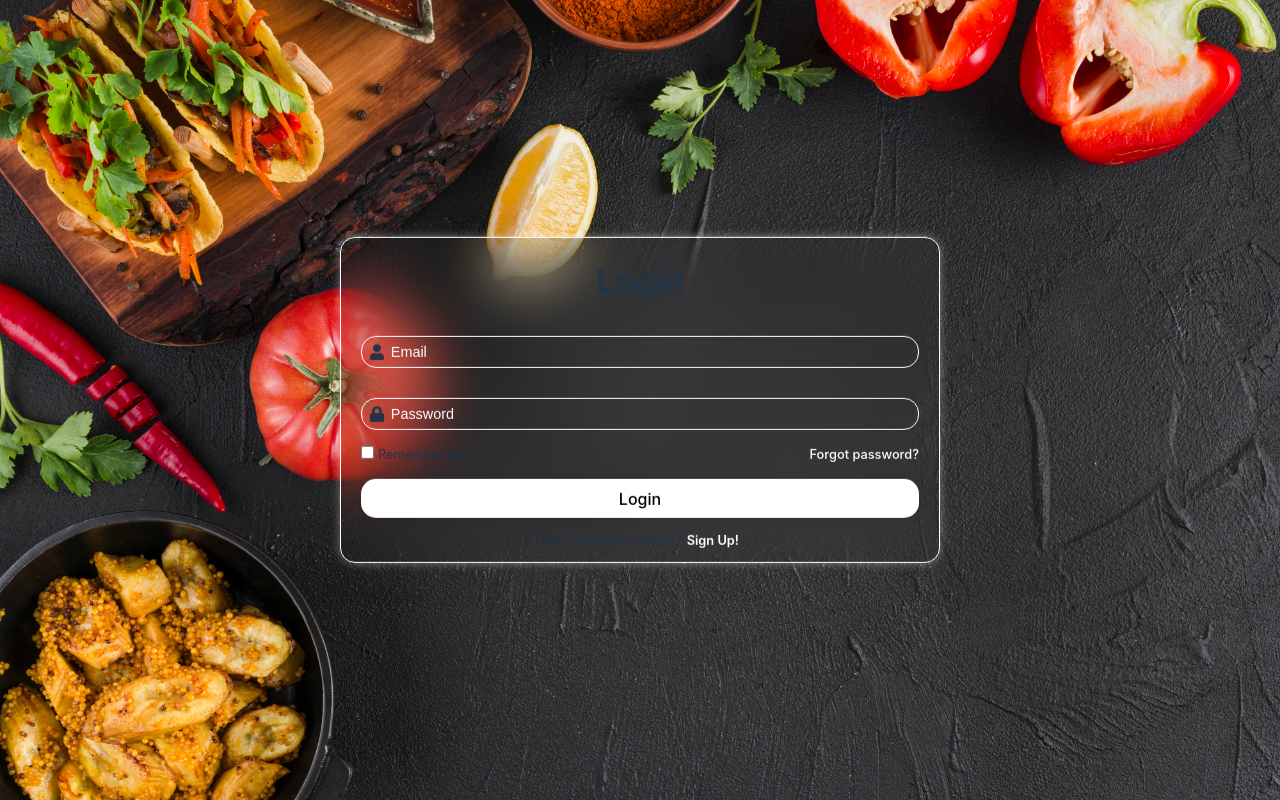
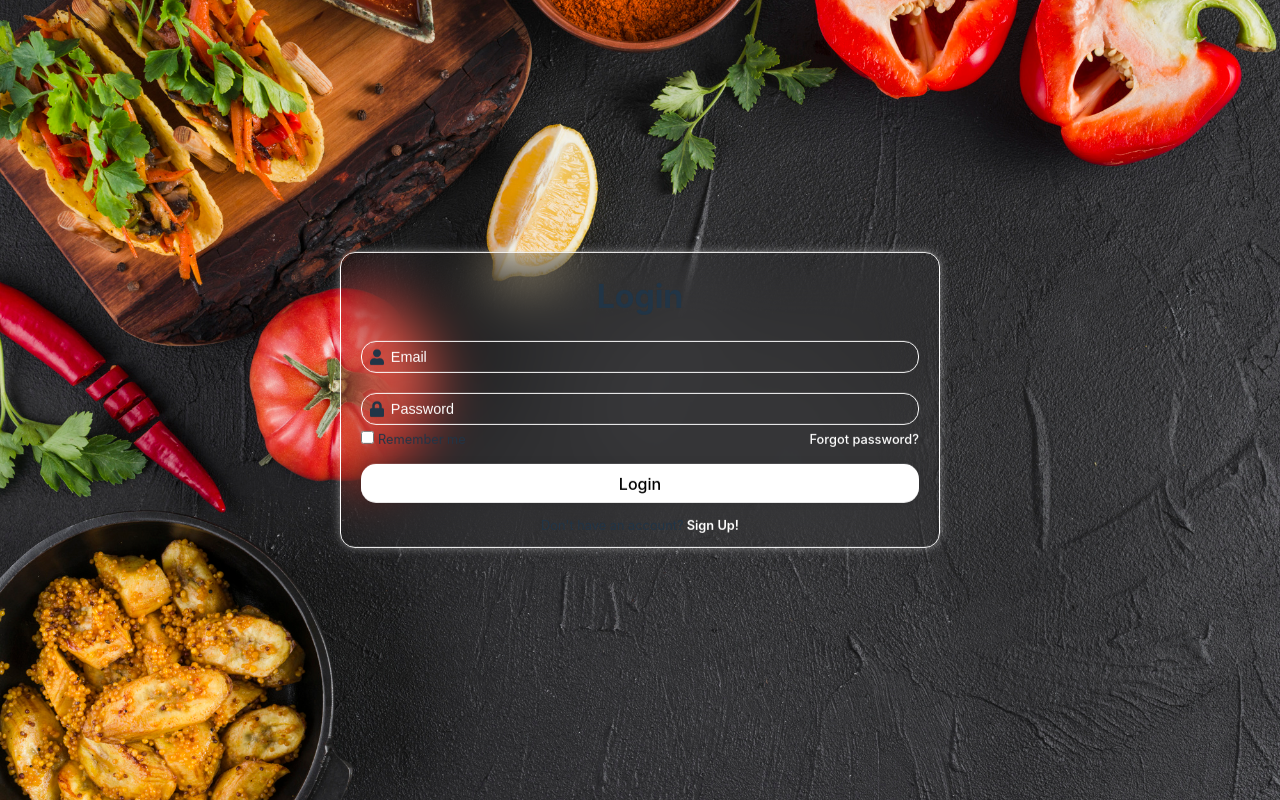
Before and after one commit to EddieTheEgg/NU-Hall, a React (Vite) app in the folder NU-Dining/: page / in a window 1280 px wide. Built offline with nearby package versions, Linux system fonts and the light colour scheme.

Commit message:
added styling to error message for invalid login attempt

```diff
--- a/NU-Dining/src/styles/loginform.css
+++ b/NU-Dining/src/styles/loginform.css
@@ -41,7 +41,7 @@ body{
     position: relative;
     width:100%;
     height: 2rem;
-    margin: 30px 0;
+    margin: 20px 0;
 }
 
 .input-box input{
@@ -127,3 +127,9 @@ body{
     font-weight: 600;
     transition: text-shadow 0.3s ease;
 }
+
+.error-message{
+    font-size:0.8rem;
+    color:white;
+    font-weight: 600;
+}
```
